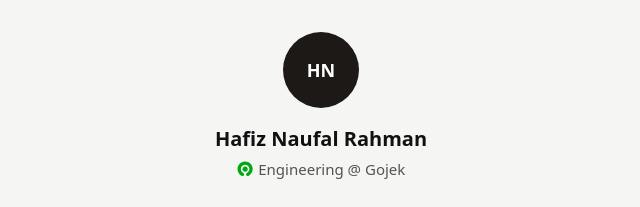
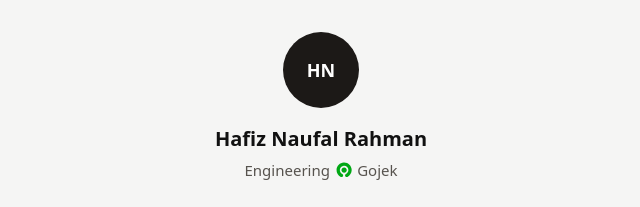
Before and after one commit to hafiznaufalr/hafiznaufalr.github.io, a plain HTML site: page index.html in a window 1280 px wide. Shown: the top 207 px of the page, 319-959 px from the left. Drawn offline with Linux system fonts and the light colour scheme.

Commit message:
Place the Gojek logo between bio text instead of using @.
Split bio into before/after fields in data.json so the line reads Engineering [logo] Gojek.

```diff
--- a/data.json
+++ b/data.json
@@ -1,7 +1,8 @@
 {
   "name": "Hafiz Naufal Rahman",
   "initials": "HN",
-  "bio": "Engineering @ Gojek",
+  "bioBefore": "Engineering",
+  "bioAfter": "Gojek",
   "bioIcon": "icons/gojek.svg",
   "links": [
     {
--- a/index.html
+++ b/index.html
@@ -156,10 +156,36 @@
   <script>
     const app = document.getElementById("app");
 
+    function bioText(data) {
+      if (data.bioBefore && data.bioAfter) {
+        return `${data.bioBefore} ${data.bioAfter}`;
+      }
+      return data.bio || "";
+    }
+
+    function bioHtml(data) {
+      if (data.bioBefore && data.bioAfter) {
+        const icon = data.bioIcon
+          ? `<img class="bio-icon" src="${data.bioIcon}" alt="Gojek">`
+          : `<span class="bio-at">@</span>`;
+        return `
+          <p class="bio-row">
+            <span>${data.bioBefore}</span>
+            ${icon}
+            <span>${data.bioAfter}</span>
+          </p>
+        `;
+      }
+      if (data.bio) {
+        return `<p class="bio-row"><span>${data.bio}</span></p>`;
+      }
+      return "";
+    }
+
     function render(data) {
       document.title = data.name;
       document.querySelector('meta[name="description"]').content =
-        data.bio || `Personal links — ${data.name}`;
+        bioText(data) || `Personal links — ${data.name}`;
 
       const avatar = data.photo
         ? `<img src="${data.photo}" alt="">`
@@ -181,12 +207,7 @@
         <header class="profile">
           <div class="avatar">${avatar}</div>
           <h1>${data.name}</h1>
-          ${data.bio ? `
-            <p class="bio-row">
-              ${data.bioIcon ? `<img class="bio-icon" src="${data.bioIcon}" alt="">` : ""}
-              <span>${data.bio}</span>
-            </p>
-          ` : ""}
+          ${bioHtml(data)}
         </header>
         <ul class="links" aria-label="Links">${links}</ul>
       `;
```
